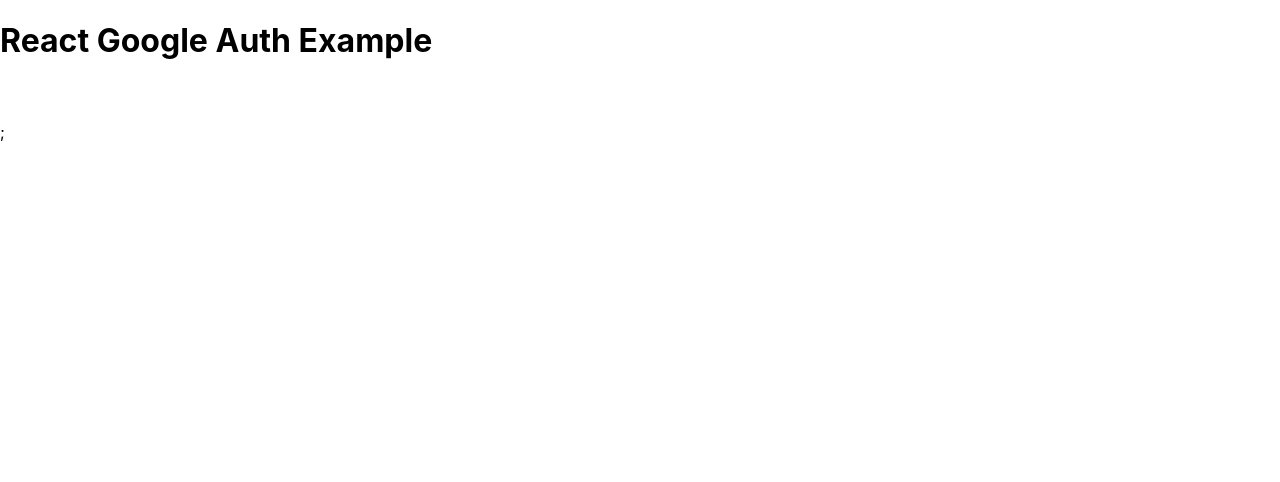
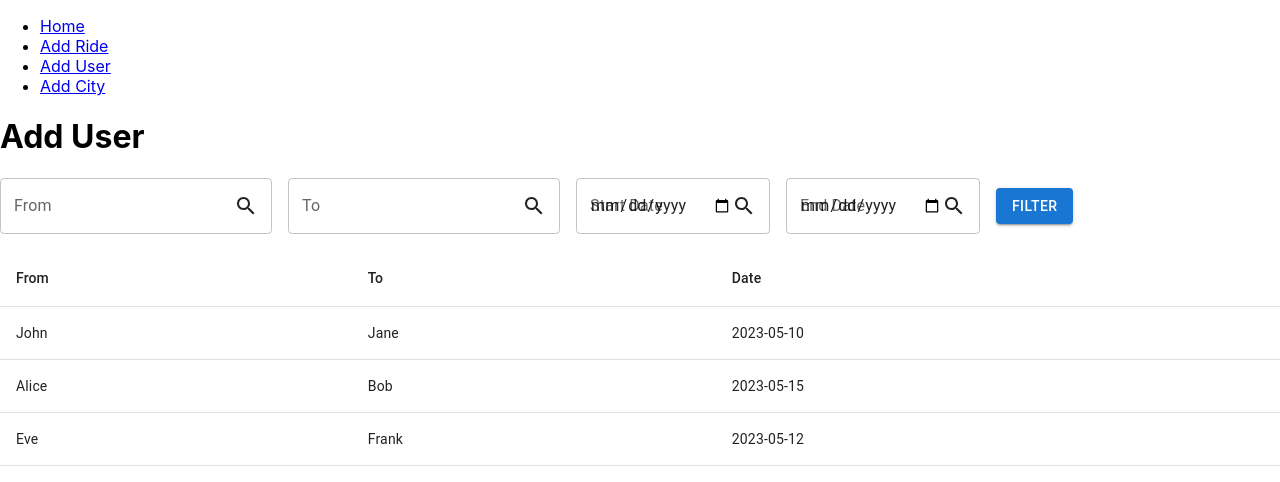
Before and after one commit to vernetto/shareazade, a React (Create React App) app in the folder src/main/ui/: page /user/add in a window 1280 px wide. Shown: the top 482 px of the page. Built offline with nearby package versions, Linux system fonts and the light colour scheme.

Commit message:
removing oauth

```diff
--- a/src/main/ui/src/App.js
+++ b/src/main/ui/src/App.js
@@ -18,19 +18,8 @@
 
 
 function App() {
-  const { signIn } = useGoogleLogin({
-    clientId,
-    onLoginSuccess: (response) => {
-      console.log('Logged in successfully:', response);
-    },
-    onLoginFailure: (error) => {
-      console.log('Login failed:', error);
-    },
-    autoLoad: false,
-  });
 
   return (
-    <GoogleOAuthProvider clientId={clientId}>
     <>
       <nav>
         <ul>
@@ -49,7 +38,6 @@
         </ul>
       </nav>
 
-      <button onClick={signIn}>Sign In with Google</button>
 
       <Routes>
         <Route path="/" element={<RideTable />}></Route>
@@ -68,7 +56,6 @@
       </Routes>
       <CustomTable/>
     </>
-    </GoogleOAuthProvider>
   );
 }
 
--- a/src/main/ui/src/index.js
+++ b/src/main/ui/src/index.js
@@ -10,7 +10,7 @@
 root.render(
   <React.StrictMode>
     <BrowserRouter>
-      <App2 />
+      <App />
     </BrowserRouter>
 
   </React.StrictMode>
```
